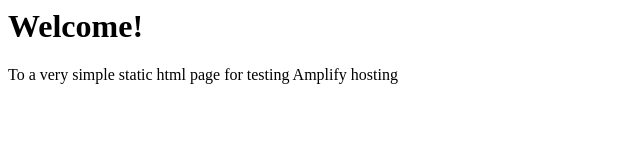
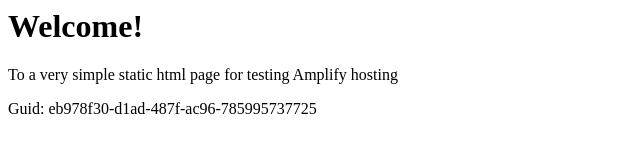
Before and after one commit to aws-aemilia-arn/Github-PR-Commit-Integration-Test-DoNotTouch-Gith-OKSLNVO2-v1-prod-eu-north-1, a website: page src/index.html in a window 1280 px wide. Shown: the whole page, without its empty margins (0-640 px from the left). Drawn offline with Linux system fonts and the light colour scheme.

Commit message:
commit from integ tests

```diff
--- a/src/index.html
+++ b/src/index.html
@@ -1,3 +1,5 @@
+
+
 <html lang="en">
 
 <head>
@@ -10,6 +12,6 @@
 <body>
     <h1>Welcome!</h1>
     <p>To a very simple static html page for testing Amplify hosting</p>
-</body>
+    <p>Guid: eb978f30-d1ad-487f-ac96-785995737725</p></body>
 
 </html>
```
